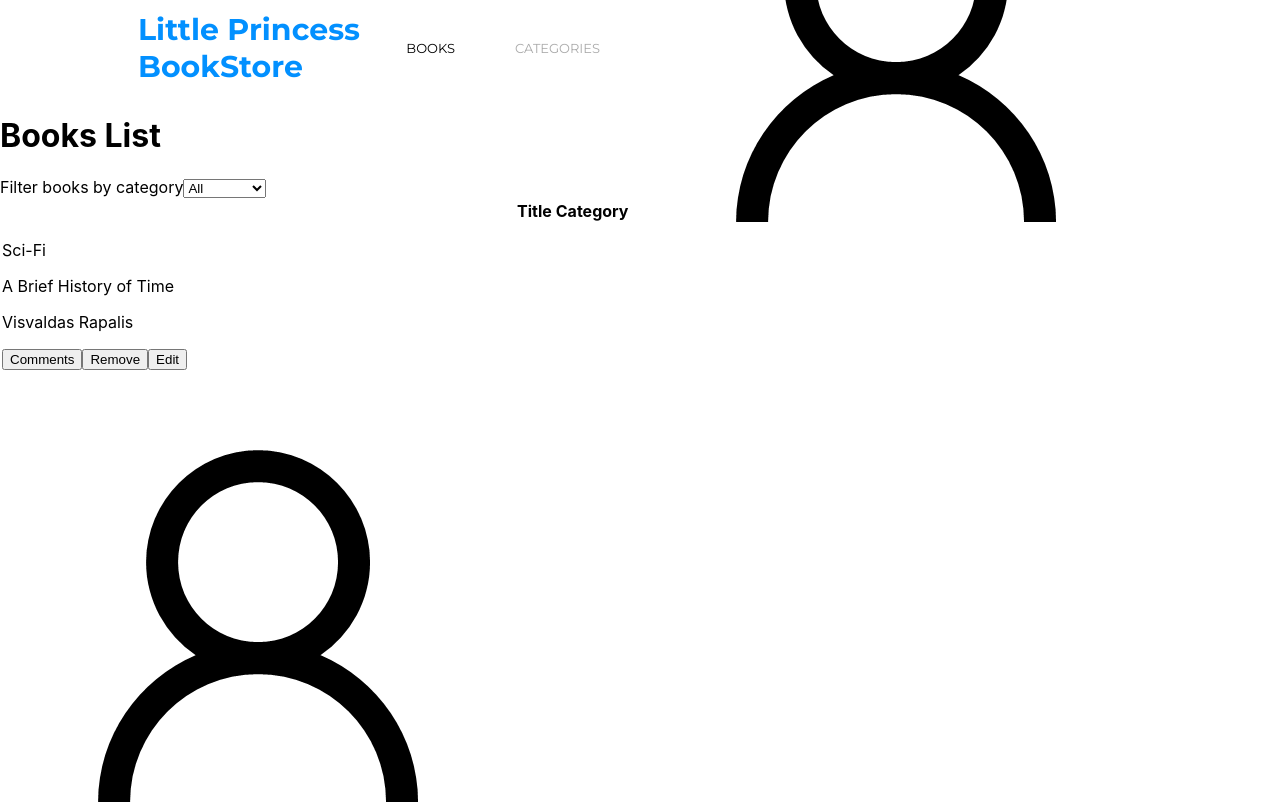
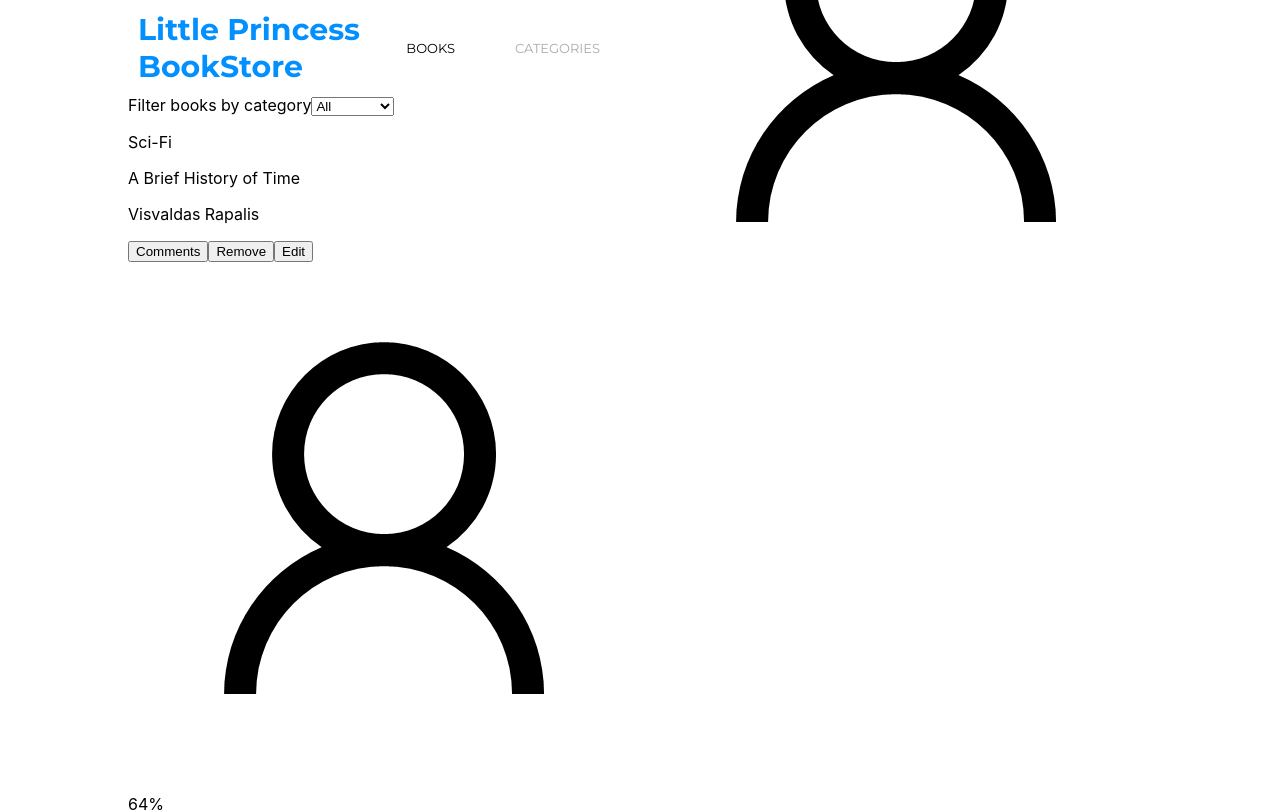
Before and after one commit to anewman15/bookstore-react, a React (Create React App) app: page / in a window 1280 px wide. Shown: the top 812 px of the page. Built offline with nearby package versions, Linux system fonts and the light colour scheme.

Commit message:
Remove table from BooksList comp and replace with div

```diff
--- a/src/containers/BooksList.js
+++ b/src/containers/BooksList.js
@@ -6,21 +6,11 @@ import CategoryFilter from '../components/CategoryFilter';
 import selectBooksByCategory from '../reducers/selectors';
 
 const BooksList = ({ books, changeFilter }) => (
-  <div>
-    <h1>Books List</h1>
+  <div className="container">
     <CategoryFilter changeFilter={changeFilter} />
-    <table>
-      <thead>
-        <tr>
-          <th>{}</th>
-          <th>Title</th>
-          <th>Category</th>
-        </tr>
-      </thead>
-      <tbody>
-        {books.map(book => <Book key={book.id} book={book} />)}
-      </tbody>
-    </table>
+    <div>
+      {books.map(book => <Book key={book.id} book={book} />)}
+    </div>
   </div>
 );
 
```
